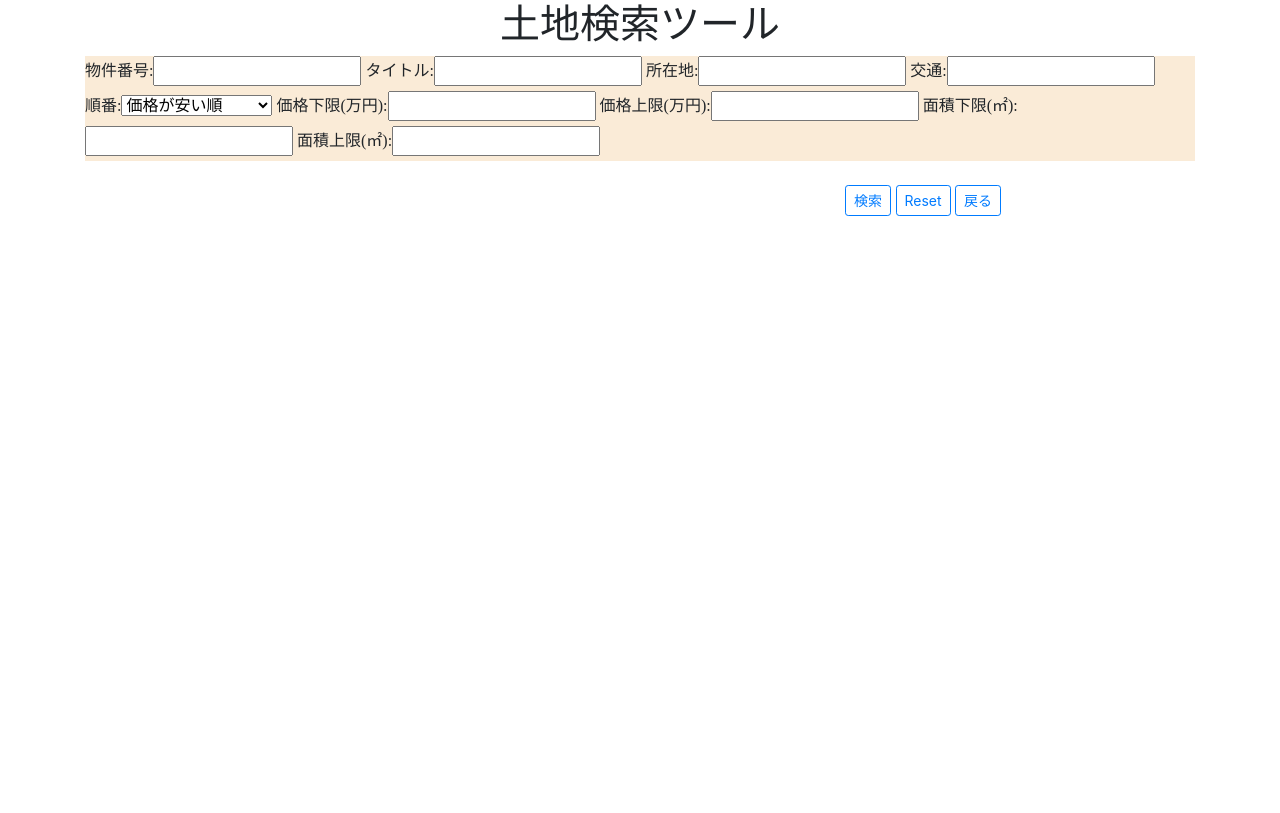
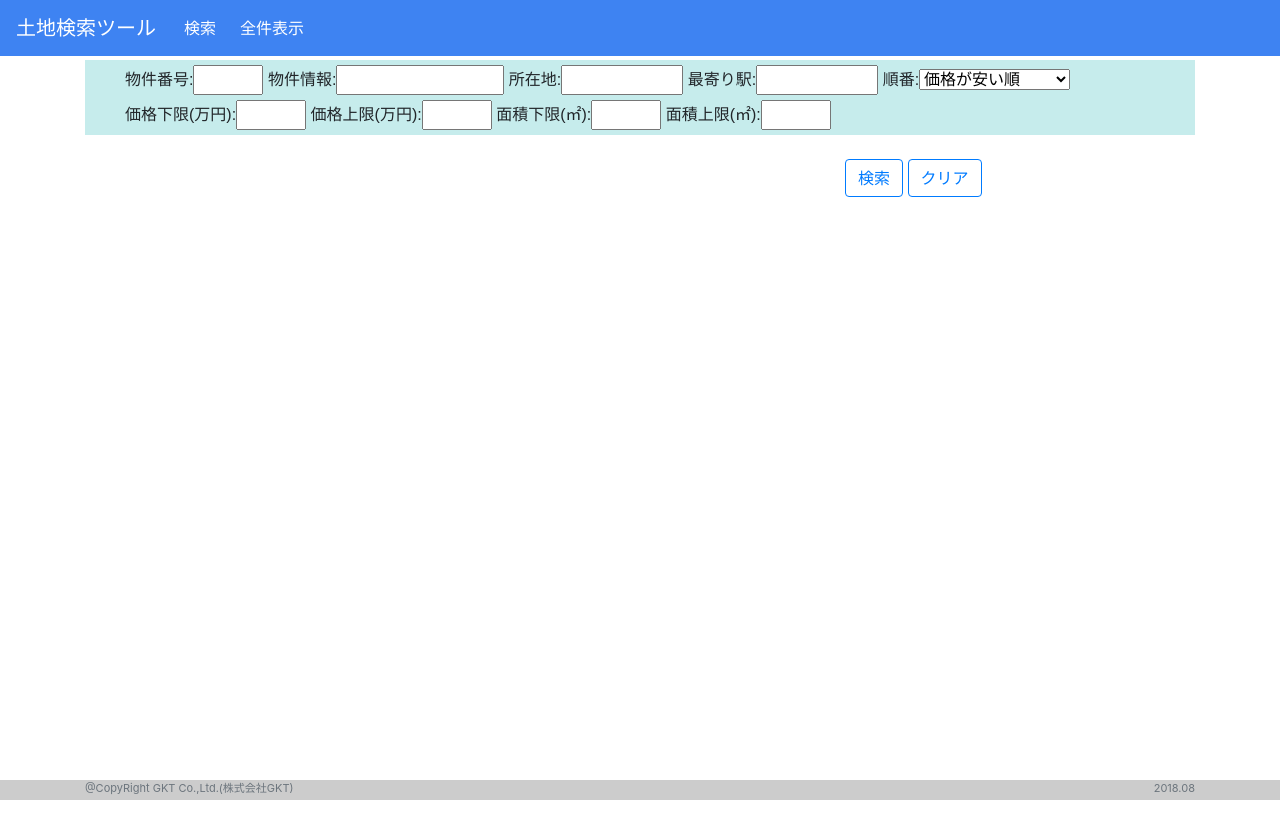
Before and after one commit to j14217/scraping, a Django app: page /search/searchforms/ in a window 1280 px wide. Before the commit the page ends 216 px from the top, so only its background shows below. Run offline with Django 3.2, Linux system fonts and the light colour scheme; parts of the project's set-up code (start-up, migrations or seed data) failed here and were passed over; some libraries are stand-ins or nearby versions.

Commit message:
Webサイト見た目の変更や、インデックスページの廃止など

```diff
--- a/landinfo/search/DBconnection.py
+++ b/landinfo/search/DBconnection.py
@@ -106,7 +106,7 @@ class selectland():
         #filterに使用できる各メソッドの参考：https://codelab.website/django-queryset-filter/
         #物件番号(入力フォームが空の場合、処理を飛ばす)
         if keywords['room_id']:
-            data = data.filter(id__istartswith = keywords['room_id'])
+            data = data.filter(id = keywords['room_id'])
         #価格上限
         if keywords['max_price']:
             data = data.filter(price__lte = keywords['max_price'])
@@ -141,6 +141,8 @@ class selectland():
             data = data.order_by('land_area')
         elif keywords['order'] == '6':
             data = data.order_by('-land_area')
+        elif keywords['order'] == '0':
+            data = data.objects.none()
         #ソート実行
         data = data.all()
 
--- a/landinfo/search/forms.py
+++ b/landinfo/search/forms.py
@@ -1,12 +1,11 @@
 from django import forms
 
-from . import models
 #検索フォームの各フィールド
 class SearchForm(forms.Form):
-    room_id = forms.IntegerField(required=False, label='物件番号')
-    title = forms.CharField(required=False, label='タイトル', max_length=200)
-    location = forms.CharField( required=False, label='所在地', max_length=200)
-    traffic = forms.CharField( required=False, label='交通', max_length=200)
+    room_id = forms.IntegerField(required=False, label='物件番号', widget=forms.NumberInput(attrs={'class':'form-number'}))
+    title = forms.CharField(required=False, label='物件情報', max_length=200, widget=forms.TextInput(attrs={'size': 15}))
+    location = forms.CharField( required=False, label='所在地', max_length=200, widget=forms.TextInput(attrs={'size': 10}))
+    traffic = forms.CharField( required=False, label='最寄り駅', max_length=200, widget=forms.TextInput(attrs={'size': 10}))
     CHOICE_order = {
         ('1', '価格が安い順'),
         ('2', '価格が高い順'),
@@ -17,7 +16,7 @@ class SearchForm(forms.Form):
     }
 
     order = forms.ChoiceField(label='順番', widget=forms.Select, choices= CHOICE_order, initial=0)
-    min_price = forms.IntegerField(required=False, label='価格下限(万円)')
-    max_price = forms.IntegerField(required=False, label='価格上限(万円)')
-    min_area = forms.IntegerField(required=False, label='面積下限(㎡)')
-    max_area = forms.IntegerField(required=False, label='面積上限(㎡)')
+    min_price = forms.IntegerField(required=False, label='価格下限(万円)', widget=forms.NumberInput(attrs={'class':'form-number'}))
+    max_price = forms.IntegerField(required=False, label='価格上限(万円)', widget=forms.NumberInput(attrs={'class':'form-number'}))
+    min_area = forms.IntegerField(required=False, label='面積下限(㎡)', widget=forms.NumberInput(attrs={'class':'form-number'}))
+    max_area = forms.IntegerField(required=False, label='面積上限(㎡)', widget=forms.NumberInput(attrs={'class':'form-number'}))
--- a/landinfo/search/static/css/search.css
+++ b/landinfo/search/static/css/search.css
@@ -1,20 +1,92 @@
+/*
+row-1とrow-2は検索結果が一行ごと違う背景色の設定
+検索結果奇数行目に関する設定*/
 #row-1 {
     background-color: #ffffff;
 }
+/*検索結果偶数行目に関する設定*/
+#row-2 {
+    background-color: #e2e2e2b9;
+}
+/*検索ページの条件フォームに関する設定*/
+.result thead {
+    background-color: #C8D1ED;
+}
+/*数字は全部右寄せ*/
+#number {
+    text-align: right;
+}
 
-#row-2 {
+/*検索ページの条件フォームに関する設定*/
+#form{
+    font-family: "Yu Gothic",sans-serif;
+    background-color: #C6ECEC;
+    margin: auto;
+    padding-left: 40px;
+    padding-top: 5px;
+    padding-right: 60px;
+
+}
+
+/*検索条件に数字入力欄の長さ*/
+.form-number {
+    width: 70px;
+}
+
+/*検索結果と全件表示のテーブルのレイアウト*/
+.result {
+    text-align: left;
+    table-layout: fixed;
+    font-size: 14px;
+}
+
+/*テーブルのセルの中の文字がはみ出したら「．．．」になるように設定*/
+.result td{
+    text-overflow: ellipsis;
+    overflow: hidden;
+    white-space: nowrap;
+}
+
+html,
+body {
+    padding-top: 30px;
+    height: 100%;
+}
+/*フッターのための設定*/
+#wrap {
+    min-height: 100%;
+    height: auto;
+    margin: 0 auto -20px;
+    padding: 0 0 20px;
+}
+
+.footer {
+    height: 20px;
+    font-size: 11px;
     background-color: #cccccc;
 }
-
-#table-head {
-    background-color: aliceblue
+/*ヘッダーnavbarの設定、参考url:https://work.smarchal.com/twbscolor/*/
+.navbar {
+    background-color: #3e83f2;
+    color: #ffffff;
 }
 
-#form{
-    font-family: "Yu Gothic";
-    background-color: antiquewhite
+.navbar .navbar-text {
+    color: #ffffff;
 }
 
-container.form.input.id_title {
-    width: 30px;
+.navbar .navbar-nav .nav-link {
+    color: #ffffff;
+    border-radius: .25rem;
+    margin: 0 0.25em;
 }
+
+.navbar .navbar-nav .nav-item.active .nav-link,
+.navbar .navbar-nav .nav-item.active .nav-link:hover,
+.navbar .navbar-nav .nav-item.active .nav-link:focus,
+.navbar .navbar-nav .nav-item.show .nav-link,
+.navbar .navbar-nav .nav-item.show .nav-link:hover,
+.navbar .navbar-nav .nav-item.show .nav-link:focus {
+  color: #fbfbfb;
+  background-color: #659bf2;
+}
--- a/landinfo/search/templates/search/base.html
+++ b/landinfo/search/templates/search/base.html
@@ -15,10 +15,37 @@
 </head>
 <body>
 <!--bootstrap用scriptリンク-->
-<!--<script src="https://cdn.bootcss.com/jquery/3.2.1/jquery.slim.min.js" integrity="sha384-KJ3o2DKtIkvYIK3UENzmM7KCkRr/rE9/Qpg6aAZGJwFDMVNA/GpGFF93hXpG5KkN" crossorigin="anonymous"></script>
+<script src="https://cdn.bootcss.com/jquery/3.2.1/jquery.slim.min.js" integrity="sha384-KJ3o2DKtIkvYIK3UENzmM7KCkRr/rE9/Qpg6aAZGJwFDMVNA/GpGFF93hXpG5KkN" crossorigin="anonymous"></script>
 <script src="https://cdn.bootcss.com/popper.js/1.12.9/umd/popper.min.js" integrity="sha384-ApNbgh9B+Y1QKtv3Rn7W3mgPxhU9K/ScQsAP7hUibX39j7fakFPskvXusvfa0b4Q" crossorigin="anonymous"></script>
-<script src="https://cdn.bootcss.com/bootstrap/4.0.0/js/bootstrap.min.js" integrity="sha384-JZR6Spejh4U02d8jOt6vLEHfe/JQGiRRSQQxSfFWpi1MquVdAyjUar5+76PVCmYl" crossorigin="anonymous"></script>-->
+<script src="https://cdn.bootcss.com/bootstrap/4.0.0/js/bootstrap.min.js" integrity="sha384-JZR6Spejh4U02d8jOt6vLEHfe/JQGiRRSQQxSfFWpi1MquVdAyjUar5+76PVCmYl" crossorigin="anonymous"></script>
+<!--warpは空白ページ（フッター用）-->
+<div id="wrap">
+    <nav class="navbar navbar-expand-lg fixed-top">
+        <span class="navbar-brand">土地検索ツール</span>
+        <button class="navbar-toggler" type="button" data-toggle="collapse" data-target="#navbarNavAltMarkup" aria-controls="navbarNavAltMarkup" aria-expanded="false" aria-label="Toggle navigation">
+            <span class="navbar-toggler-icon"></span>
+        </button>
+        <div class="collapse navbar-collapse nav-pills" id="navbarNavAltMarkup">
+            <div class="navbar-nav mr-auto">
+                <a class="nav-item nav-link" href="http://localhost:8000/search/searchforms/">検索</a>
+                <a class="nav-item nav-link" href="http://localhost:8000/search/all/">全件表示</a>
+            </div>
+        </div>
+    </nav>
 {% block body %}
 {% endblock %}
+</div>
+    <footer class="footer">
+        <div class="container">
+            <div class="row">
+                <div class="col">
+                    <p class="text-muted" align="left">@CopyRight GKT Co.,Ltd.(株式会社GKT)</p>
+                </div>
+                <div class="col">
+                    <p class="text-muted" align="right">2018.08</p>
+                </div>
+            </div>
+        </div>
+    </footer>
 </body>
 </html>
--- a/landinfo/search/templates/search/index.html
+++ b/landinfo/search/templates/search/index.html
@@ -1,7 +1,4 @@
 {% extends "./base.html" %}
 {% block body %}
-<div class="container">
-    <a href= {{ search }}>検索</a>
-    <a href= {{ all }}>全件</a>
-</div>
+<!--インデックスのバックアップページです。機能追加用、デモには表示させない-->
 {% endblock %}
--- a/landinfo/search/templates/search/search.html
+++ b/landinfo/search/templates/search/search.html
@@ -3,7 +3,6 @@
 {% block body %}
 
     <div class="container">
-    <h1 class="text-center">土地検索ツール</h1>
         <form action="" method="GET" id="search_form">
             {% csrf_token %}
 
@@ -40,9 +39,8 @@
                 </div>
                 <!--  ページング部分(終)　-->
                 <div class="col-sm-4 mx-auto pull-right">
-                <input type="submit" class="btn btn-info btn-outline-primary btn-sm" value="検索">
-                <input type="reset" class="btn btn-info btn-outline-primary btn-sm">
-                <botton class="btn btn-info btn-outline-primary btn-sm" href="http://localhost:8000/search/">戻る</button>
+                    <input type="submit" class="btn btn-info btn-outline-primary" value="検索">
+                    <botton class="btn btn-info btn-outline-primary" onclick="location.href='http://localhost:8000/search/searchforms/'">クリア</button>
                 </div>
             </div>
         </form>
@@ -50,17 +48,16 @@
 
 
     <!--  resultクラスのタグ内にjqueryで検索結果ページを表示　-->
-
-<div class="container" id="result">
-    <br>
-    <table class="table table-bordered text-left table-condensed table-sm" id="alltable">
-        <thead id="table-head">
+    <div class="container">
+        {{ result }}
+        <table class="result table table-bordered table-sm">
+            <thead>
                 {% if contacts %}
                 <tr>
-                <th rowspan="2" class="columid text-nowrap">物件番号</th><th colspan="2">物件概要</th><th colspan="2">住所</th><th colspan="3">交通</th>
+                    <th rowspan="2" style="width: 76px;">物件番号</th><th colspan="2" style="width: 309px;">物件概要</th><th colspan="2" style="width: 218px;">住所</th><th colspan="3" style="width: 507px;">最寄り駅</th>
                 </tr>
                 <tr>
-                <th>価格<small>(万円)</small></th><th>坪単価<small>(万円)</small></th><th>面積<small>(㎡)</small></th><th>私道負担</th><th>建蔽率</th><th>容積率</th><th class="text-nowrap">情報公開日</th>
+                    <th id="number">価格<small>(万円)</small></th><th id="number">坪単価<small>(万円)</small></th><th id="number">面積<small>(㎡)</small></th><th id="number">私道負担</th><th id="number">建蔽率</th><th id="number">容積率</th><th id="number">情報公開日</th>
                 </tr>
                 {% endif %}
             </thead>
@@ -68,17 +65,17 @@
                 {% for contact in contacts %}
                     {% if forloop.counter0|divisibleby:"2" %}
                         <tr id="row-1">
-                        <td rowspan="2" class="columid">{{ contact.id }}</td><td colspan="2"><a href="/search/{{ contact.id }}/detail">{{contact.title}}</a></td><td  colspan="2" title="{{ contact.location }}"><a href="https://www.google.co.jp/maps/place/{{ contact.location }}">{{ contact.location }}</a></td><td colspan="3" title="{{ contact.traffic }}">{{ contact.traffic }}</td>
+                            <td rowspan="2">{{ contact.id }}</td><td colspan="2"><a href="/search/{{ contact.id }}/detail">{{contact.title}}</a></td><td  colspan="2" title="{{ contact.location }}"><a href="https://www.google.co.jp/maps/place/{{ contact.location }}">{{ contact.location }}</a></td><td colspan="3" title="{{ contact.traffic }}">{{ contact.traffic }}</td>
                         </tr>
                         <tr id="row-1">
-                            <td>{{ contact.price }}</td><td>{{ contact.tsubo_unit_price }}</td><td>{{contact.land_area}}</td><td>{{ contact.private_road_burden }}</td><td>{{ contact.building_coverage }}</td><td>{{ contact.floor_area_ratio }}</td><td>{{ contact.info_release_date }}</td>
+                                <td id="number">{{ contact.price }}</td><td id="number">{{ contact.tsubo_unit_price }}</td><td id="number">{{contact.land_area}}</td><td id="number">{{ contact.private_road_burden }}</td><td id="number">{{ contact.building_coverage }}</td><td id="number">{{ contact.floor_area_ratio }}</td><td id="number">{{ contact.info_release_date }}</td>
                         </tr>
                     {% else %}
                         <tr id="row-2">
-                        <td rowspan="2" class="columid">{{ contact.id }}</td><td colspan="2"><a href="/search/{{ contact.id }}/detail">{{contact.title}}</a></td><td  colspan="2" title="{{ contact.location }}"><a href="https://www.google.co.jp/maps/place/{{ contact.location }}">{{ contact.location }}</a></td><td colspan="3" title="{{ contact.traffic }}">{{ contact.traffic }}</td>
+                            <td rowspan="2">{{ contact.id }}</td><td colspan="2"><a href="/search/{{ contact.id }}/detail">{{contact.title}}</a></td><td  colspan="2" title="{{ contact.location }}"><a href="https://www.google.co.jp/maps/place/{{ contact.location }}">{{ contact.location }}</a></td><td colspan="3" title="{{ contact.traffic }}">{{ contact.traffic }}</td>
                         </tr>
                         <tr id="row-2">
-                            <td>{{ contact.price }}</td><td>{{ contact.tsubo_unit_price }}</td><td>{{contact.land_area}}</td><td>{{ contact.private_road_burden }}</td><td>{{ contact.building_coverage }}</td><td>{{ contact.floor_area_ratio }}</td><td>{{ contact.info_release_date }}</td>
+                                <td id="number">{{ contact.price }}</td><td id="number">{{ contact.tsubo_unit_price }}</td><td id="number">{{contact.land_area}}</td><td id="number">{{ contact.private_road_burden }}</td><td id="number">{{ contact.building_coverage }}</td><td id="number">{{ contact.floor_area_ratio }}</td><td id="number">{{ contact.info_release_date }}</td>
                         </tr>
                     {% endif %}
                 {% endfor %}
@@ -92,7 +89,9 @@
         <script type="text/javascript">
     //クリアボタン機能未完成
         $(function() {
-
+            $(".clearForm").bind("click", function(){
+                $(this.form).find("textarea, :text, select").val("");
+            });
         }
         </script>
 {% endblock %}
--- a/landinfo/search/urls.py
+++ b/landinfo/search/urls.py
@@ -5,7 +5,7 @@ from . import views
 app_name = 'search'
 urlpatterns = [
     path('<int:landinfo_id>/detail/', views.detail, name='detail'),
-    path('', views.index, name='index'),
+    #path('', views.index, name='index'),
     path('all/', views.all, name='all'),
     path('searchforms/', views.searchforms, name='searchforms'),
 ]
--- a/landinfo/search/views.py
+++ b/landinfo/search/views.py
@@ -45,6 +45,7 @@ def searchforms(request):
     #2018/08/16陳追加--------------------------------------------
     if request.method == 'GET':
         form = SearchForm(request.GET)
+        result = ""
         if form.is_valid():
             #セッション型を使わずに、辞書型そのまま使用します
             form_data = {
@@ -65,9 +66,13 @@ def searchforms(request):
             contacts = searchpage.get_page(page)
 
             #sdata = searchpage.page.object_list
-            return render(request, 'search/search.html', {'form': form, 'contacts': contacts})
+            if contacts:
+                return render(request, 'search/search.html', {'form': form, 'contacts': contacts, 'result': result})
+            else:
+                result = "No result!"
+                return render(request, 'search/search.html', {'form': form, 'contacts': contacts, 'result': result})
         else:
         #入力が無ければ、検索画面初期表示(検索フォームだけ表示)
             form = SearchForm()
-            return render(request, 'search/search.html', {'form': form})
+            return render(request, 'search/search.html', {'form': form, 'result': result})
     #------------------------------------------------------------
```
Also changed, not shown: landinfo/search/templates/search/all.html (+11 -9 lines), landinfo/search/templates/search/detail.html (+19 -11 lines), landinfo/search/templates/search/result.html (deleted, +0 -27 lines). Lines whose indentation alone changed are shown as unchanged.
